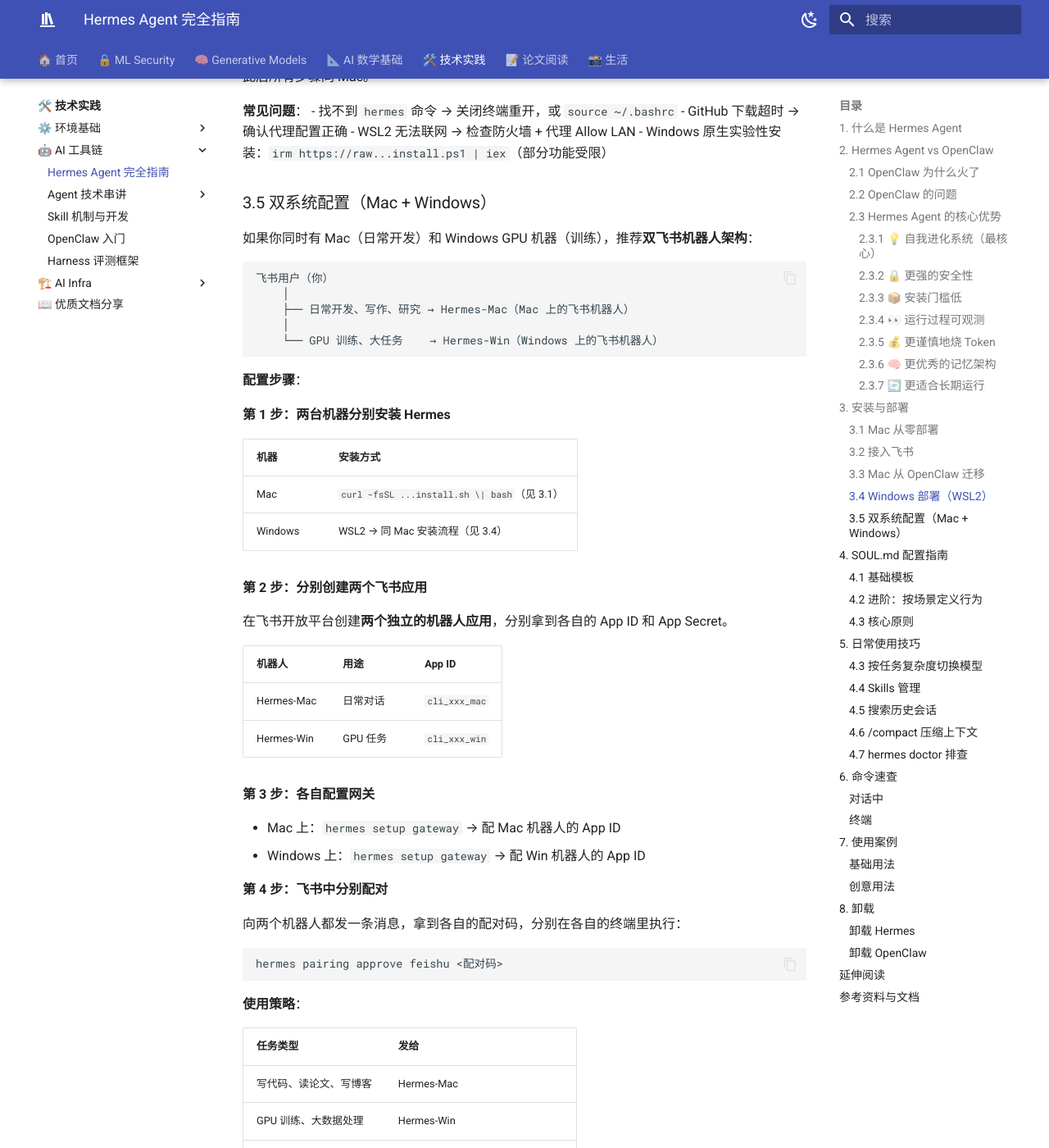
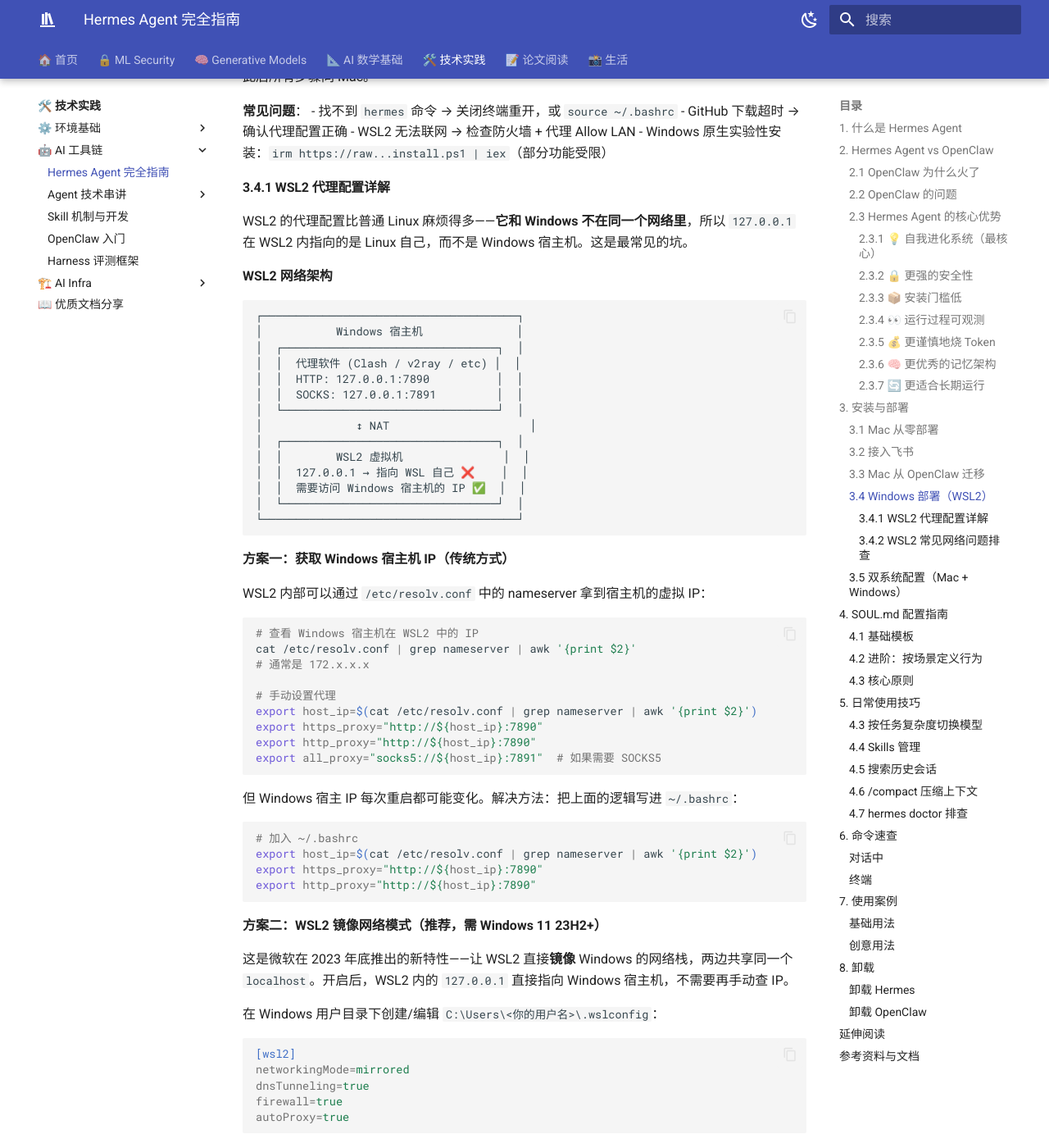
Before and after one commit to MegumiKaor1/Blog, an MkDocs documentation site: the page built from docs/tech-practice/ai-tools/hermes-agent.md, in a window 1280 px wide and 1400 px high, scrolled down 6556 px. Shown: the whole window at 82% size. Built offline with MkDocs 1.6.1 and Material for MkDocs 9.7.7, drawn with Linux system fonts in a browser that asks for light colours; comment, search, counter and statistics services are not loaded; some of the changed text lies outside the part shown.

Commit message:
hermes-agent指南: 新增WSL2代理配置详解(镜像模式/Allow LAN/一键脚本/排查表)

````diff
--- a/docs/tech-practice/ai-tools/hermes-agent.md
+++ b/docs/tech-practice/ai-tools/hermes-agent.md
@@ -277,6 +277,145 @@
 - WSL2 无法联网 → 检查防火墙 + 代理 Allow LAN
 - Windows 原生实验性安装：`irm https://raw...install.ps1 | iex`（部分功能受限）
 
+#### 3.4.1 WSL2 代理配置详解
+
+WSL2 的代理配置比普通 Linux 麻烦得多——**它和 Windows 不在同一个网络里**，所以 `127.0.0.1` 在 WSL2 内指向的是 Linux 自己，而不是 Windows 宿主机。这是最常见的坑。
+
+**WSL2 网络架构**
+
+```
+┌──────────────────────────────────────┐
+│           Windows 宿主机              │
+│  ┌────────────────────────────────┐  │
+│  │  代理软件 (Clash / v2ray / etc) │  │
+│  │  HTTP: 127.0.0.1:7890          │  │
+│  │  SOCKS: 127.0.0.1:7891         │  │
+│  └────────────────────────────────┘  │
+│              ↕ NAT                     │
+│  ┌────────────────────────────────┐  │
+│  │        WSL2 虚拟机               │  │
+│  │  127.0.0.1 → 指向 WSL 自己 ❌    │  │
+│  │  需要访问 Windows 宿主机的 IP ✅  │  │
+│  └────────────────────────────────┘  │
+└──────────────────────────────────────┘
+```
+
+**方案一：获取 Windows 宿主机 IP（传统方式）**
+
+WSL2 内部可以通过 `/etc/resolv.conf` 中的 nameserver 拿到宿主机的虚拟 IP：
+
+```bash
+# 查看 Windows 宿主机在 WSL2 中的 IP
+cat /etc/resolv.conf | grep nameserver | awk '{print $2}'
+# 通常是 172.x.x.x
+
+# 手动设置代理
+export host_ip=$(cat /etc/resolv.conf | grep nameserver | awk '{print $2}')
+export https_proxy="http://${host_ip}:7890"
+export http_proxy="http://${host_ip}:7890"
+export all_proxy="socks5://${host_ip}:7891"  # 如果需要 SOCKS5
+```
+
+但 Windows 宿主 IP 每次重启都可能变化。解决方法：把上面的逻辑写进 `~/.bashrc`：
+
+```bash
+# 加入 ~/.bashrc
+export host_ip=$(cat /etc/resolv.conf | grep nameserver | awk '{print $2}')
+export https_proxy="http://${host_ip}:7890"
+export http_proxy="http://${host_ip}:7890"
+```
+
+**方案二：WSL2 镜像网络模式（推荐，需 Windows 11 23H2+）**
+
+这是微软在 2023 年底推出的新特性——让 WSL2 直接**镜像** Windows 的网络栈，两边共享同一个 `localhost`。开启后，WSL2 内的 `127.0.0.1` 直接指向 Windows 宿主机，不需要再手动查 IP。
+
+在 Windows 用户目录下创建/编辑 `C:\Users\<你的用户名>\.wslconfig`：
+
+```ini
+[wsl2]
+networkingMode=mirrored
+dnsTunneling=true
+firewall=true
+autoProxy=true
+```
+
+然后重启 WSL：
+
+```powershell
+wsl --shutdown
+wsl
+```
+
+配置后：
+- `127.0.0.1:7890` 在 WSL2 内直接指向 Windows 上的代理 ✅
+- 不需要每次查宿主 IP、不需要写进 `.bashrc`
+- `localhost` 在 Windows 和 WSL2 之间完全互通
+
+> **限制**：镜像模式需要 Windows 11 23H2 或更高版本。如果你的 Windows 10 不能升级，用方案一。
+
+**方案三：代理客户端开启 Allow LAN + 防火墙放行**
+
+无论用方案一还是方案二，还需要确保代理客户端本身允许来自「局域网」的连接：
+
+| 代理客户端 | 设置位置 |
+|-----------|---------|
+| **Clash Verge** | 设置 → 允许局域网连接（Allow LAN） |
+| **v2rayN** | 参数设置 → 允许来自局域网的连接 |
+| **Clash for Windows** | General → Allow LAN |
+| **Quantumult X** | 设置 → 代理 → 共享代理 |
+
+同时确保 Windows 防火墙放行代理端口——大多数代理客户端首次开启 Allow LAN 时会自动处理，但如果你手动改了端口，需要去「Windows 防火墙 → 入站规则」确认。
+
+**方案四：一键代理脚本**
+
+不想每次手动配？把下面这段保存为 `~/proxy.sh`：
+
+```bash
+#!/bin/bash
+# WSL2 代理一键切换脚本
+
+PROXY_PORT=${1:-7890}  # 默认 7890，可通过参数覆盖
+
+set_proxy() {
+    local host_ip=$(cat /etc/resolv.conf | grep nameserver | awk '{print $2}')
+    export https_proxy="http://${host_ip}:${PROXY_PORT}"
+    export http_proxy="http://${host_ip}:${PROXY_PORT}"
+    export all_proxy="socks5://${host_ip}:7891"
+    echo "✅ 代理已开启: ${host_ip}:${PROXY_PORT}"
+}
+
+unset_proxy() {
+    unset https_proxy http_proxy all_proxy
+    echo "✅ 代理已关闭"
+}
+
+# 使用: source ~/proxy.sh 开启, source ~/proxy.sh off 关闭
+if [ "$1" = "off" ]; then
+    unset_proxy
+else
+    set_proxy
+fi
+```
+
+用法：
+
+```bash
+source ~/proxy.sh        # 开启代理（默认端口 7890）
+source ~/proxy.sh 10809  # 用自定义端口
+source ~/proxy.sh off    # 关闭代理
+```
+
+#### 3.4.2 WSL2 常见网络问题排查
+
+| 现象 | 可能原因 | 排查步骤 |
+|------|---------|---------|
+| `curl` 超时 | 代理没开或 IP 不对 | `echo $https_proxy` 确认变量已设置；`curl -v https://google.com` 看卡在哪一步 |
+| 能 ping 通百度但 git clone 失败 | 代理只配了 http 没配 https | 同时设 `http_proxy` 和 `https_proxy` |
+| 每次重启 WSL 代理失效 | 宿主 IP 变了 | 用镜像模式（方案二）或自动获取 IP（方案一的 `.bashrc` 写法） |
+| 代理端口拒绝连接 | 防火墙或 Allow LAN 未开启 | 检查代理客户端 Allow LAN；Windows 防火墙放行端口 |
+| DNS 解析失败 | WSL2 DNS 配置问题 | `echo "nameserver 8.8.8.8" | sudo tee /etc/resolv.conf`（临时）；或 `dnsTunneling=true`（永久） |
+| 公司 VPN 环境下 WSL 完全无网 | VPN 接管了路由表 | 关闭 VPN 再试；或使用 `wsl --shutdown` 后重启 |
+
 ### 3.5 双系统配置（Mac + Windows）
 
 如果你同时有 Mac（日常开发）和 Windows GPU 机器（训练），推荐**双飞书机器人架构**：
````
